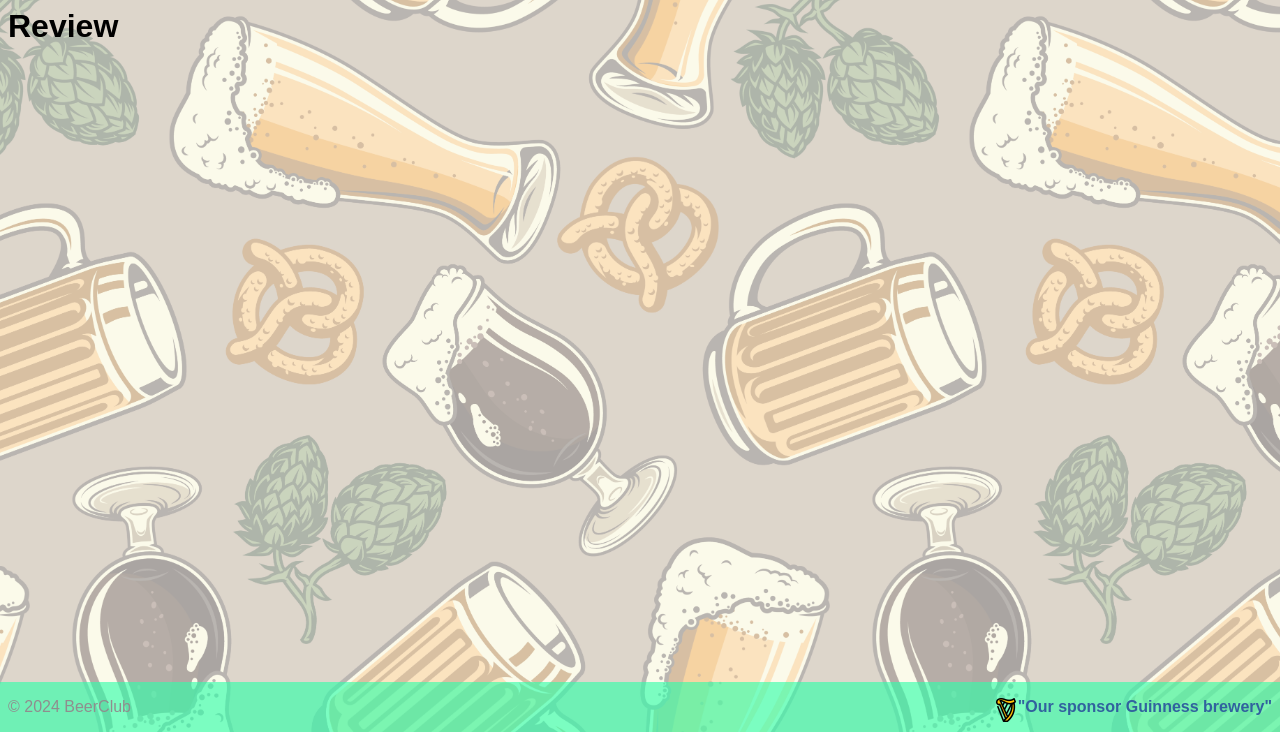
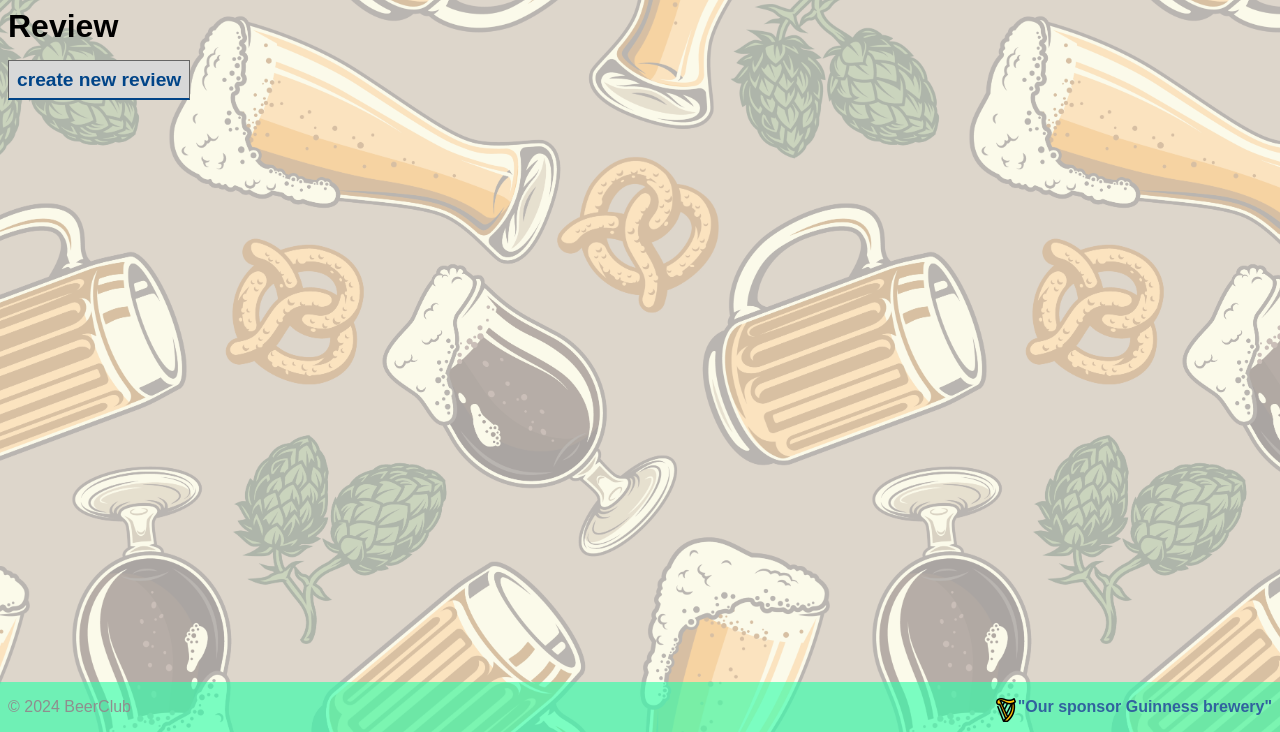
Before and after one commit to LukasJonaitis9/Beer_club, a Django app: page /review/ in a window 1280 px wide. Shown: the part 68-800 px from the top of the page. Run offline with Django 5.2, Linux system fonts and the light colour scheme; data that the repository does not hold is empty.

Commit message:
Iki USER_PROFILE

```diff
--- a/beer_club/beer_stories/templates/beer_stories/review_list.html
+++ b/beer_club/beer_stories/templates/beer_stories/review_list.html
@@ -1,12 +1,15 @@
-{% extends "base.html" %}
+{% extends "base.html" %}{% load i18n %}
 {% block title %}{{ block.super }} list{% endblock title %}
 {% block content %}
 <h1>Review</h1>
+<div class="toolbar">
+    <a class="button" href="{% url "review_create" %}">{% trans "create new review" %}</a>
+</div>
 <ul>
     {% for review in review_list %}
         <li>
             <a href="{% url 'review_detail' review.pk %}">{{ review.name }}</a>
-            <span stype='float:right;'>{{ review.date }}</span>
+            <span style='float:right;'>{{ review.date }}</span>
         </li>
     {% endfor %}
 </ul>
--- a/beer_club/beer_stories/urls.py
+++ b/beer_club/beer_stories/urls.py
@@ -7,5 +7,6 @@ urlpatterns = [
     path('type/<int:pk>/', views.TypeDetailView.as_view(), name='type_detail'),
     path('type/<int:pk>/edit/', views.TypeUpdateView.as_view(), name='type_update'),
     path('review/', views.review_list, name='review_list'),
+    path('review/create/', views.review_create, name='review_create'),
     path('review/<int:pk>/', views.review_detail, name='review_detail'),
 ]
--- a/beer_club/beer_stories/views.py
+++ b/beer_club/beer_stories/views.py
@@ -1,11 +1,15 @@
 from django.contrib.auth.mixins import LoginRequiredMixin, UserPassesTestMixin
+from django.contrib.auth.decorators import login_required
 from django.http import HttpRequest, HttpResponse
+from django.shortcuts import render, redirect
 from django.shortcuts import render, get_object_or_404
 from django.urls import reverse
 from django.views import generic
 from django.contrib import messages
-from . import models
+from . import models, forms
 from django.db.models import Count
+
+
 #
 class TypeListView(generic.ListView):
     model = models.Type
@@ -73,3 +77,17 @@ def review_detail(request: HttpRequest, pk: int) -> HttpResponse:
     return render(request, 'beer_stories/review_detail.html', {
         'review': get_object_or_404(models.Review, pk=pk),
     })
+
+@login_required
+def review_create(request: HttpRequest) -> HttpResponse:
+    if request.method == "POST":
+        form = forms.ReviewForm(request.POST)
+        if form.is_valid():
+            review = form.save(commit=False)
+            review.owner = request.user
+            review.save()
+            messages.success(request, 'Review created successfully'.capitalize())
+            return redirect('review_list')
+    else:
+        form = forms.ReviewForm()
+    return render(request, 'beer_stories/review_create.html', {'form': form})
```
Also changed, not shown: beer_club/beer_stories/forms.py (added, +7 -0 lines), beer_club/beer_stories/templates/beer_stories/review_create.html (added, +11 -0 lines).
